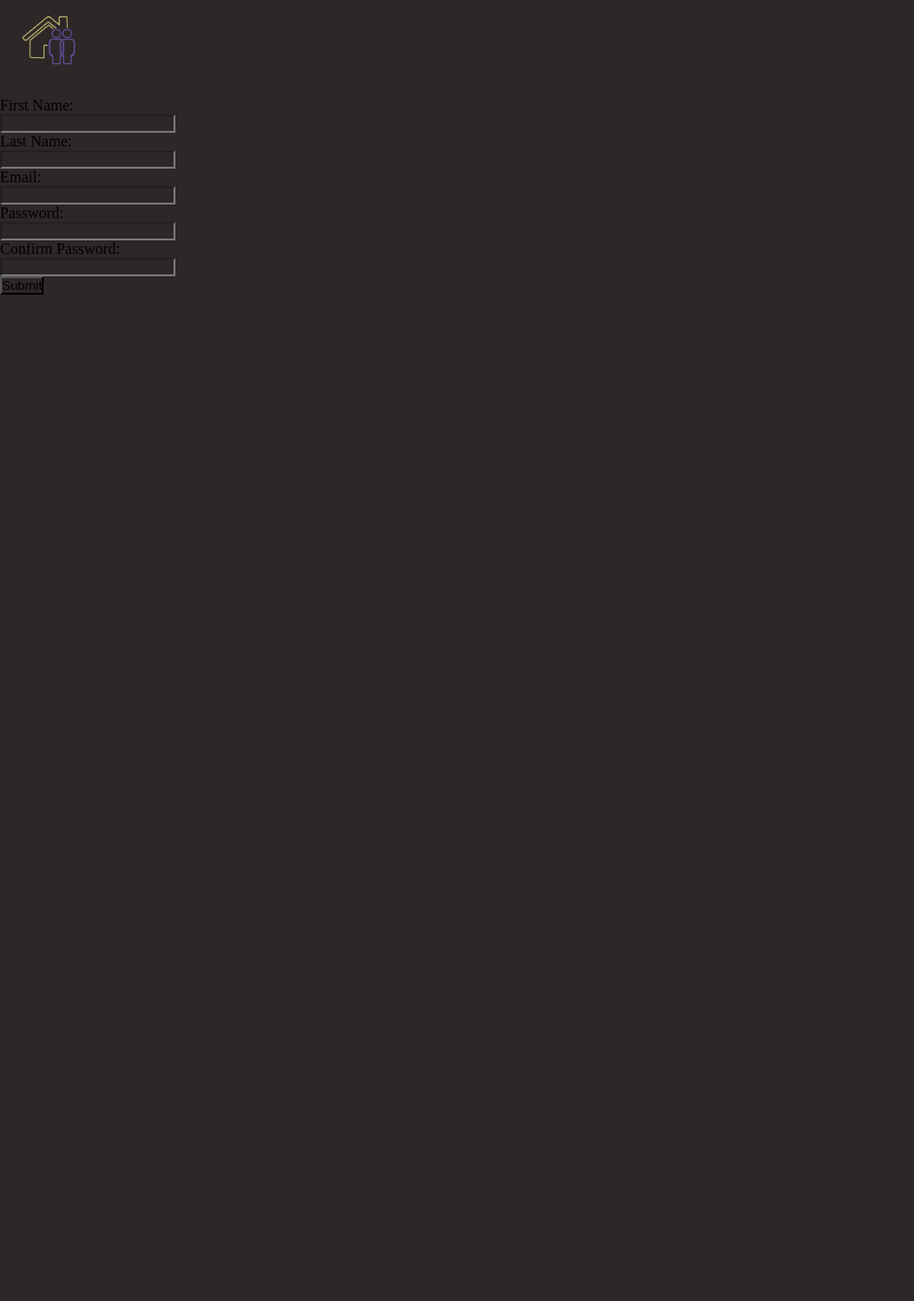
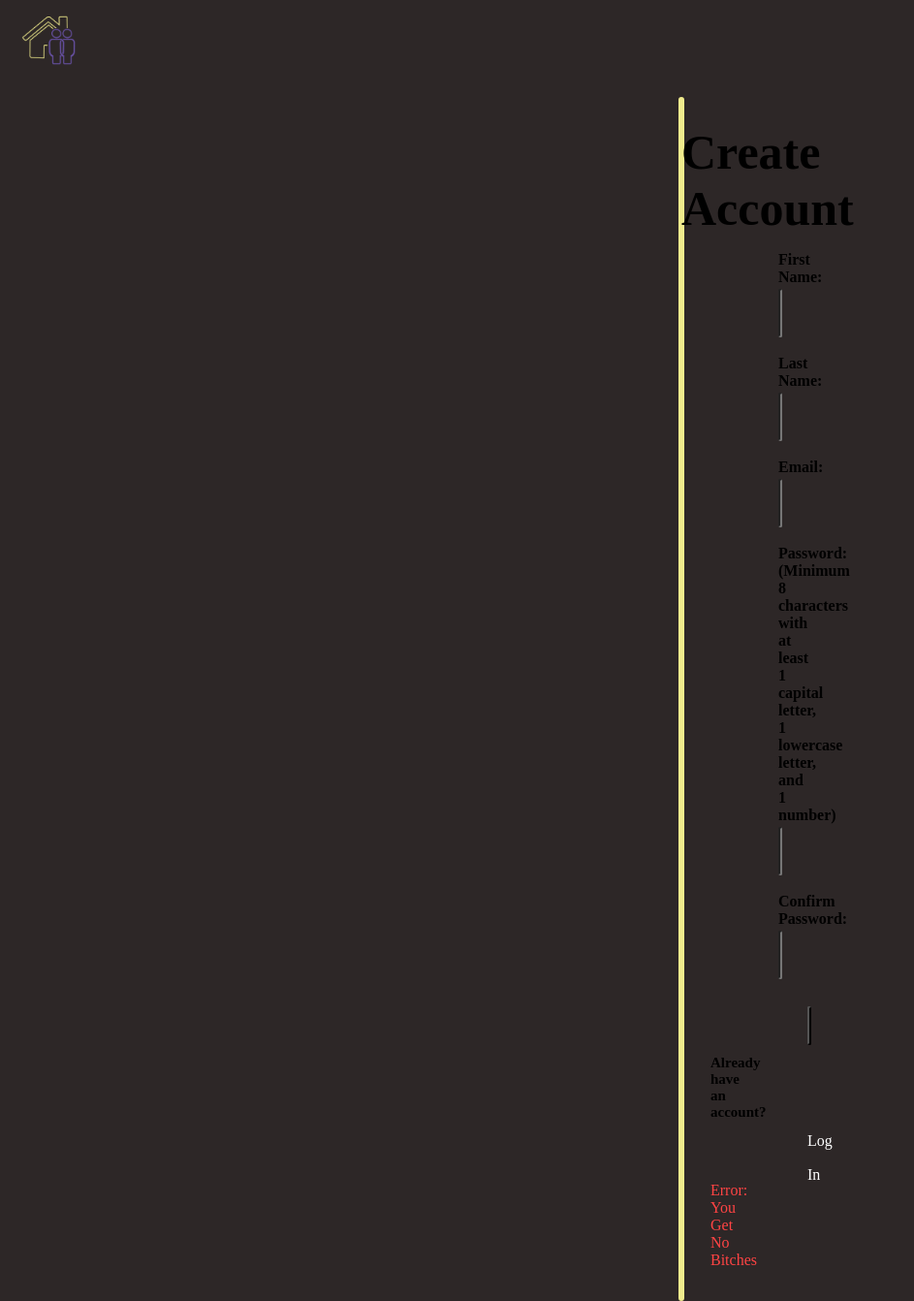
Before and after one commit to The-The-ITC-2023/Roommate-Finder-Application, a PHP site: page /createAccount.php in a window 1280 px wide. Shown: the whole page at 97% size, without its empty margins (0-943 px from the left). Before the commit the page ends 304 px from the top, so only its background shows below. Run offline with PHP 8.4, Linux system fonts and the light colour scheme.

Commit message:
Updated UI/UX for Create Account

```diff
--- a/createAccount.php
+++ b/createAccount.php
@@ -6,20 +6,26 @@
 </head>
 
 <body>
-    <img src="ITCLogoOutline.png" id="logo">
-    <form method="post">
-        First Name:<br>
-        <input type="text" name="fname"><br>
-        Last Name:<br>
-        <input type="text" name="lname"><br>
-        Email:<br>
-        <input type="email" name="email"><br>
-        Password:<br>
-        <input type="password" name="password"><br>
-        Confirm Password:<br>
-        <input type="password" name="cpassword"><br>
-        <input type="submit" name="submit" value="Submit" id="submit" onclick="changeP()">
-    </form>
+    <a href="home.html"><img src="ITCLogoOutline.png" id="logo"></a>
+    <div class=login-form>
+        <h1>Create Account</h1>
+        <form id="form" method="post">
+            <p class="title">First Name:</p><br>
+            <input type="text" name="fname" class="input" placeholder=" Ex: John"><br>
+            <p class="title">Last Name:</p><br>
+            <input type="text" name="lname" class="input" placeholder=" Ex: Doe"><br>
+            <p class="title">Email:</p><br>
+            <input type="email" name="email" class="input" placeholder=" Ex: JohnDoe@gmail.com"><br>
+            <p class="title">Password: (Minimum 8 characters with at least 1 capital letter, 1 lowercase letter, and 1 number)</p><br>
+            <input type="password" name="password" class="input" placeholder=" Enter Password..."><br>
+            <p class="title">Confirm Password:</p><br>
+            <input type="password" name="cpassword" class="input" placeholder=" Confirm Password..."><br>
+            <input type="submit" name="submit" value="Create Account" id="submit" onclick="changeP()" class = "button">
+            <h2>Already have an account?</h2>
+            <a id="log-in" href="login.php" class = "button">Log In</a>
+            <div id="error">Error: You Get No Bitches</div>
+        </form>
+    </div>
 </body>
 
 </html>
--- a/styles/createAccount.css
+++ b/styles/createAccount.css
@@ -2,6 +2,23 @@
     background-color: #2d2727;
     margin: 0;
     padding: 0;
+    font-family: 'Corbel Light';
+
+}
+h1 {
+    margin-top: 25px;
+    background-color: #f0eb8d;
+    color:black;
+    font-size: 50px;
+    font-weight: bold;
+}
+
+h2 {
+    margin-top:10px;
+    background-color: #f0eb8d;
+    color:black;
+    font-size: 15px;
+    margin-bottom: 3px;
 }
 
 #logo{
@@ -11,3 +28,77 @@
     height: auto;
     width: 100px;
 }
+
+.login-form {
+    background-color: #f0eb8d;
+    display: flex;
+    justify-content: center;
+    flex-direction: column;
+    text-align: center;
+    margin: auto;
+    border: solid;
+    border-color: #f0eb8d;
+    margin-left: 700px;
+    margin-right: 700px;
+    border-radius: 15px;
+}
+
+#form {
+    display: flex;
+    justify-content: center;
+    flex-direction: column;
+    text-align: center;
+    margin-left: 30px;
+    margin-right: 30px;
+    margin-top: 15px;
+    margin-bottom: 30px;
+    background-color:#f0eb8d;
+}
+
+.title {
+    background-color: #f0eb8d;
+    text-align: left;
+    margin-left: 70px;
+    margin-bottom: -15px;
+    font-weight: bold;
+}
+.input {
+    background-color: #f0eb8d;
+    height: 50px;
+    margin-left: 70px;
+    margin-right: 70px;
+    border-radius: 10px;
+    font-weight: bold;
+}
+
+#submit {
+    margin-top: 10px;
+}
+
+#log-in {
+    text-decoration: none;
+    vertical-align: middle;
+    line-height: 35px;
+}
+
+.button {
+    margin-left: 100px;
+    margin-right: 100px;
+    height: 40px;
+    border-radius: 15px;
+    background-color: #413543;
+    color: white;
+}
+
+.button:hover {
+    background-color: #524654;
+    cursor: pointer;
+    line-height: 100%;
+}
+
+#error {
+    margin-top: 20px;
+    color: #ff4444;
+    background-color: #f0eb8d;
+
+}
--- a/styles/homepage.css
+++ b/styles/homepage.css
@@ -24,7 +24,7 @@ body {
 h1 {
     color: whitesmoke;
     text-align: center;
-    margin-top: 100px;
+    margin-top: 200px;
     margin-bottom: 10px;
 }
 
@@ -54,6 +54,7 @@ h2 {
     text-justify: auto;
     margin: auto;
     padding: 5px;
+    margin-bottom: 5px;
 }
 
 .button:hover {
```
Also changed, not shown: homepage.js (+19 -9 lines).
